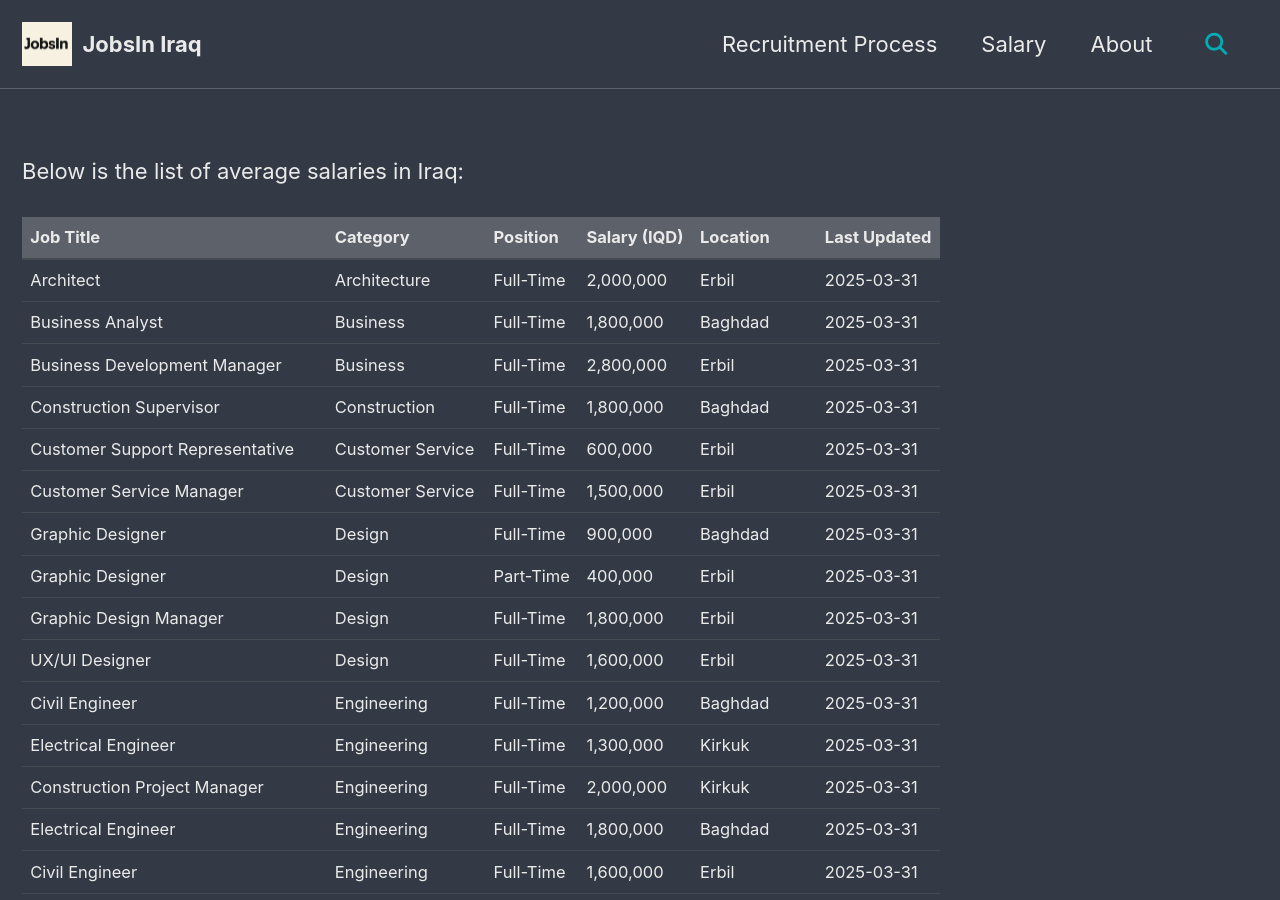
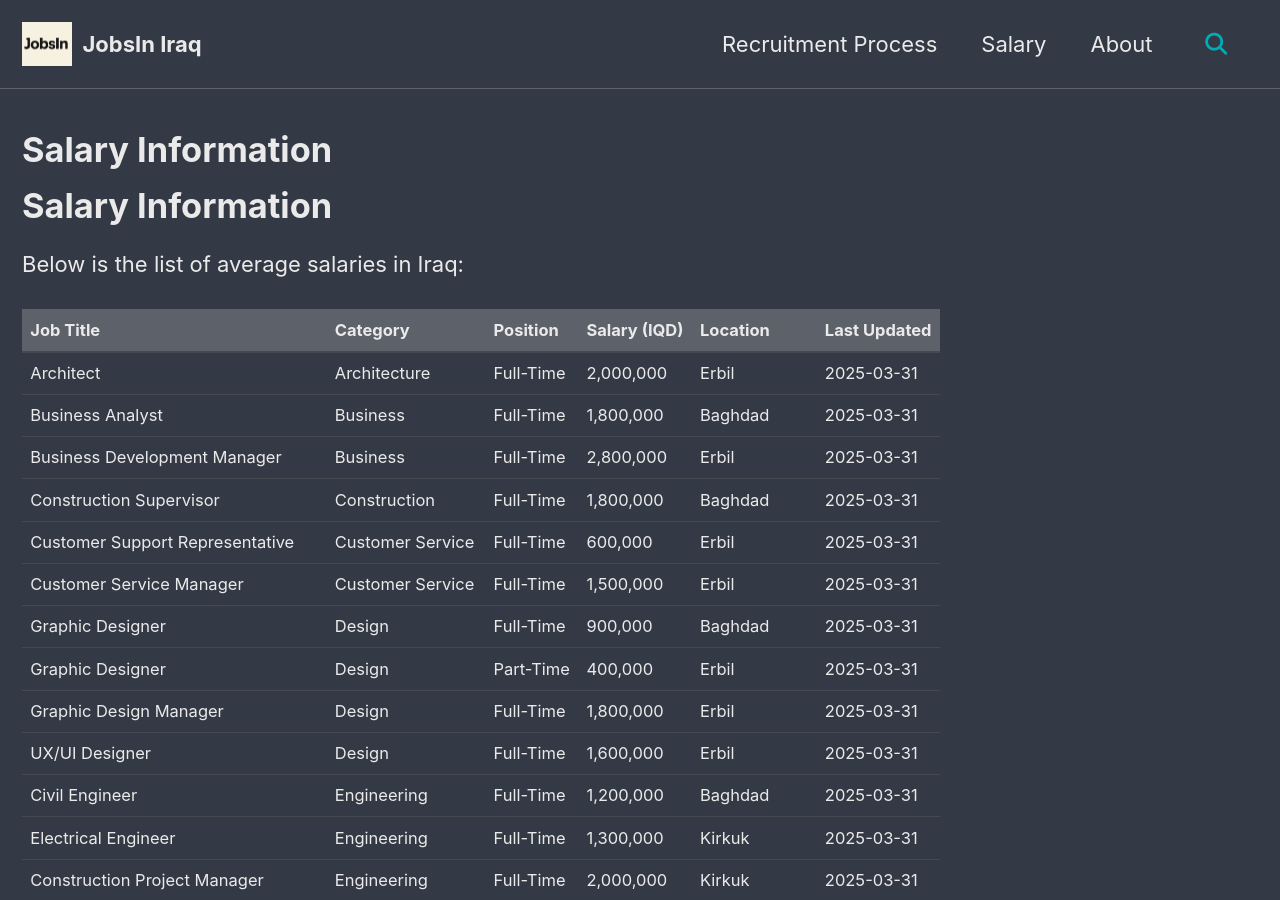
Before and after one commit to JobsInIraq/jobsiniraq.github.io, a Jekyll site: the page built from _pages/salary.md, in a window 1280 px wide and 900 px high. Built offline with Jekyll 4.4.1, drawn with Linux system fonts in a browser that asks for light colours; cached includes are drawn as plain includes; our own code applies the rules of GitHub Pages for plain Markdown files.

Commit message:
salary-page-title

```diff
--- a/_pages/salary.md
+++ b/_pages/salary.md
@@ -5,6 +5,7 @@
 searchable: true
 ---
 
+# Salary Information
 
 <p>Below is the list of average salaries in Iraq:</p>
 <table>
```
